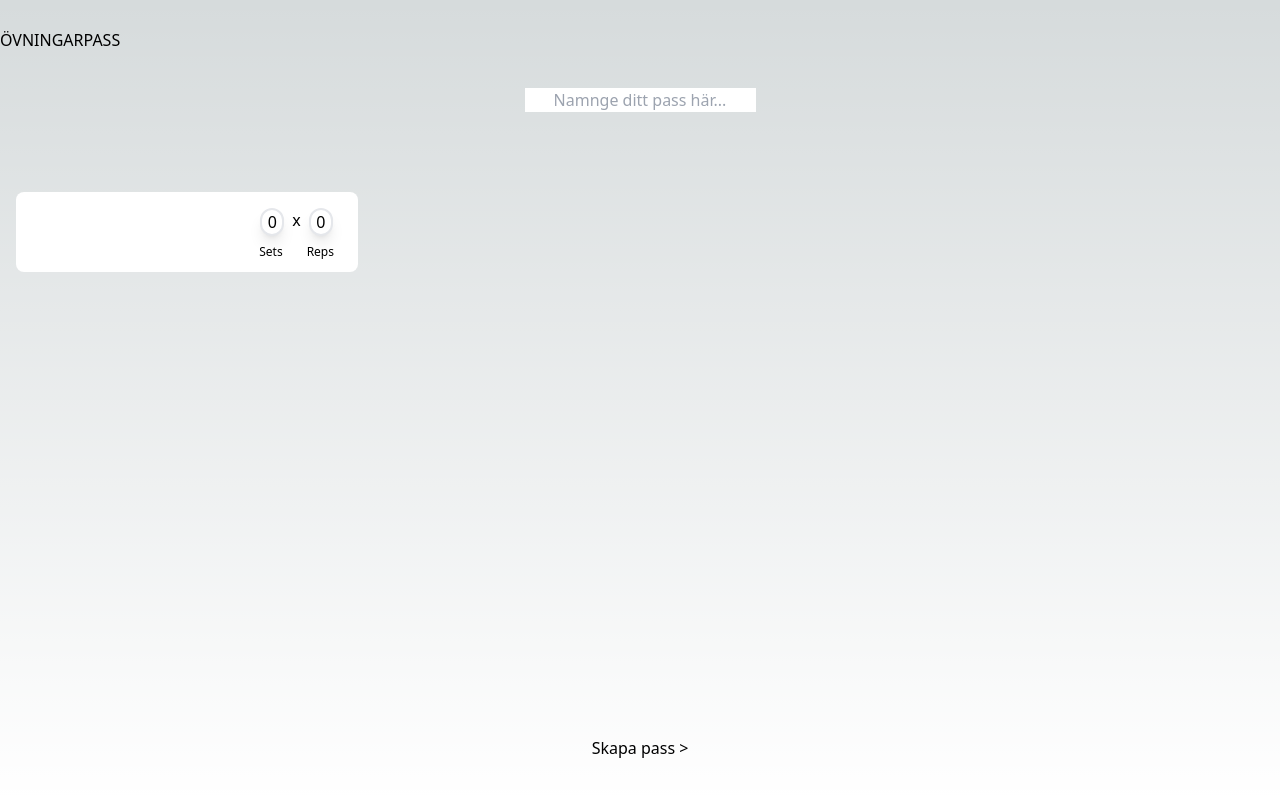
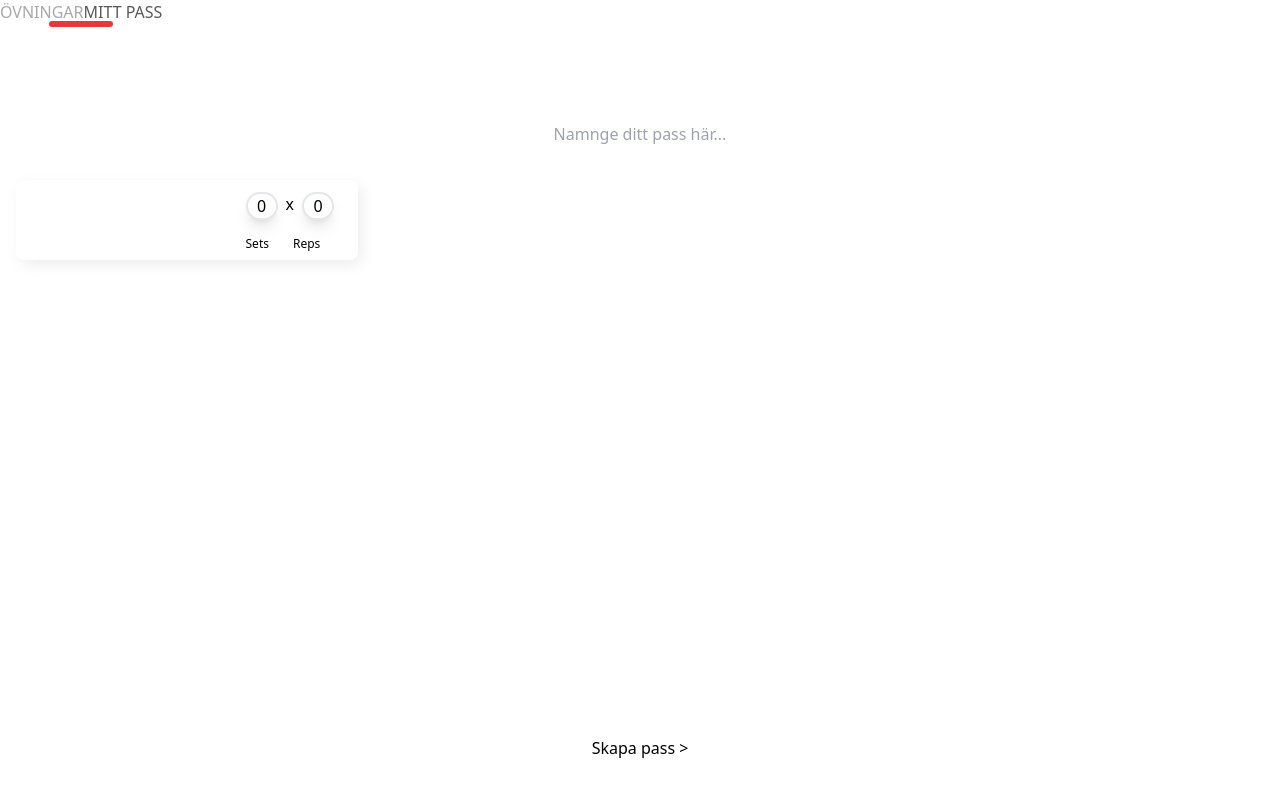
Before and after one commit to pernillakack/lift, a Next.js app: page /set_reps in a window 1280 px wide. Shown: the top 796 px of the page. Built offline with nearby package versions, Linux system fonts and the light colour scheme.

Commit message:
Fixat med NavBar, shadow och bakgrundsfärg

```diff
--- a/Components/topNav.tsx
+++ b/Components/topNav.tsx
@@ -1,15 +1,48 @@
-import Link from "next/link"
-import { MouseEventHandler } from "react"
-import button from "./button"
+import Link from "next/link";
+import { MouseEventHandler } from "react";
+import button from "./button";
 
-const TopNav = (props: { text: string | number | boolean | React.ReactElement<any, string | React.JSXElementConstructor<any>> |
-    React.ReactFragment | React.ReactPortal | null | undefined,   }) =>{
-    return(
-          <div className=" font-semibold bg-slate-50   fixed text-3xl gray tracking-normal text-left justify-center items-center  w-screen  top-0 h-20  flex space-x-10  mx-0 " >
-       <Link href={"/exercises"}>  <button className="  flex justify-center mt-4 ">ÖVNINGAR</button></Link>
-       <Link href={"/set_reps"}>  <button className="  flex justify-center mt-4 ">PASS</button></Link>
+type TopNavProps = {
+  activeButton: 'exercises' | 'set_reps';
+};
+
+const TopNav = ({ activeButton }: TopNavProps) => {
+  return (
+    <div className="font-semibold uxBackground fixed text-3xl tracking-normal text-left justify-center tems-center w-screen top-0 h-55 flex space-x-10 mx-0">
+      <Link href={"/exercises"}>
+        <button
+          style={{
+            color:
+              activeButton === "exercises"
+                ? "rgba(90, 90, 90, 1)"
+                : "rgba(169, 169, 169, 1)",
+          }}
+          className="flex justify-center mt-12 relative"
+        >
+          ÖVNINGAR
+          {activeButton === "exercises" && (
+            <div className="uxRedMark absolute bottom-0 left-0"></div>
+          )}
+        </button>
+      </Link>
+      <Link href={"/set_reps"}>
+        <button
+          style={{
+            color:
+              activeButton === "set_reps"
+                ? "rgba(90, 90, 90, 1)"
+                : "rgba(169, 169, 169, 1)",
+          }}
+          className="flex justify-center mt-12 relative"
+        >
+          MITT PASS
+          {activeButton === "set_reps" && (
+            <div className="uxRedMark absolute -bottom-1/2 transform -translate-x-1/2 translate-y-1/2 ml-0"></div>
+          )}
+        </button>
+      </Link>
     </div>
-    )
-}
+  );
+};
 
-export default TopNav
+export default TopNav;
--- a/pages/exercises.tsx
+++ b/pages/exercises.tsx
@@ -6,22 +6,23 @@ import TopNav from '@/Components/topNav'
 
 interface Props {}
 
-const handleChange = ()=> {
+const handleChange = () => {
   console.log("")
 }
 
 const Excercises: NextPage<Props> = ({}) => {
   return (
-    <div>
-      <div className=" h-screen flex justify-center">
-        <TopNav text={undefined}></TopNav>
-        <ExerciseCard />
+    <div className="uxBackground h-screen flex flex-col" >
+      <TopNav activeButton={'exercises'}></TopNav>
+      <div className=' flex-grow mt-20 overflow-auto'>
+
+         <ExerciseCard />
       </div>
-        <div className="fixed bottom-8 left-1/2 transform -translate-x-1/2">
-          <Set_repsPage>
-            <Button text={"Gå vidare >"} onClick={handleChange}></Button>
-          </Set_repsPage>
-        </div>
+      <div className="uxBackground fixed bottom-8 left-1/2 transform -translate-x-1/2">
+        <Set_repsPage>
+          <Button text={"Gå vidare >"} onClick={handleChange} />
+        </Set_repsPage>
+      </div>
     </div>
   )
 }
--- a/pages/set_reps.tsx
+++ b/pages/set_reps.tsx
@@ -80,10 +80,10 @@ console.log(" Hallå?")
   return (
   <div>
 
-    <div className='h-screen block '>
-   <TopNav text={undefined}></TopNav>
+    <div  className=' uxBackground h-screen block '>
+   <TopNav activeButton={'set_reps'}></TopNav>
     <br />
-      <form className=' py-12 flex justify-center'>
+      <form className=' pt-20 flex justify-center'>
       <input
       type="text"
       id='name'
@@ -91,29 +91,29 @@ console.log(" Hallå?")
       onChange={(e) => setName(e.target.value)}
 
       required placeholder='Namnge ditt pass här...'
-      className=' flex w-50 h-6 text-center m-4'   ></input>
+      className=' flex w-50 h-7 text-center m-4'   ></input>
       </form>
-      <div className='flex m-4'>
-    <div id='card' className='flex justify-between px-4 py-4 h-20 bg-white rounded-lg shadow-[4px 5px 15px rgba(0,0,0,0.07)]   w-[342px] left-[20px] top-[20px]'>
-        <div id='container'>
+      <div className='flex m-4 py-0'>
+    <div id='card' className='flex justify-between px-4 pb-8 h-20 bg-white uxShadow rounded-lg shadow-[4px 5px 15px rgba(0,0,0,0.07)]   w-[342px] left-[20px] top-[20px]'>
+        <div className=' py-3' id='container'>
 
-            <div id='övning'className='flex'>{`${exercise}`}</div>
+            <div id='övning'className='  flex'>{`${exercise}`}</div>
             <div id='muskelgrupp' className=' py-2 w-24 h-4 text-xs'>{`${musclegroup}`}</div>
 
         </div>
 
         <div className=''>
-        <form id='inputs' className='flex justify-center'>
+        <form id='inputs' className='flex justify-center py-3'>
         <input type="text" value={sets}
       onChange={(e) => setSets(parseInt(e.target.value))}
-       name='message' required placeholder='0' className=' ml-2 mr-2 w-6 rounded-full box-border border-2 shadow-lg text-center'></input>
+       name='message' required placeholder='0' className=' mb-1  ml-2 mr-2 w-8 rounded-full box-border border-2 shadow-lg text-center'></input>
             <div className=' text-center not-italic '> x </div>
             <input type='text' value={reps}
-      onChange={(e) => setReps(parseInt(e.target.value))}  name='message' required placeholder='0' className=' ml-2 mr-2 w-6 rounded-full box-border border-2 shadow-lg text-center'></input>
+      onChange={(e) => setReps(parseInt(e.target.value))}  name='message' required placeholder='0' className='  mb-1 ml-2 mr-2 w-8 rounded-full box-border border-2 shadow-lg text-center'></input>
         </form>
         <div className=' flex'>
-            <div id='sets' className=' py-2 ml-2 mr-2 not-italic font-normal text-xs'>Sets</div>
-            <div id='reps' className=' py-2 ml-4 mr-2 text-xs'>Reps</div>
+            <div id='sets' className='  ml-2 mr-2 not-italic font-normal text-xs '>Sets</div>
+            <div id='reps' className=' mt-0  ml-4 mr-2 text-xs  '>Reps</div>
         </div>
         </div>
         </div>
--- a/styles/globals.css
+++ b/styles/globals.css
@@ -87,6 +87,48 @@
   color: #5A5A5A;
 }
 
+.uxShadow {
+
+  box-shadow: 4px 5px 15px 0px rgba(0, 0, 0, 0.07);
+}
+
+
+.uxRedMark {
+  position: absolute;
+  bottom: -3px;
+  left: 50%;
+  transform: translateX(-50%);
+  height: 1px;
+  width: 64px;
+  border-radius: 3px;
+  background: rgba(231, 55, 55, 1);
+  border: 3px solid rgba(231, 55, 55, 1);
+}
+
+.navBarText {
+
+  height: 48px;
+width: 124px;
+left: 40px;
+top: 16px;
+border-radius: nullpx;
+font-family: Anton;
+font-size: 32px;
+font-weight: 400;
+line-height: 48px;
+letter-spacing: 0em;
+text-align: left;
+background: rgba(90, 90, 90, 1);
+
+
+}
+
+
+.uxBackground {
+
+  background-color: rgba(255, 255, 255, 1);
+}
+
 html,
 body {
   max-width: 100vw;
```
Also changed, not shown: Components/excerciseCard.tsx (+4 -4 lines), Components/redMark.tsx (added).
